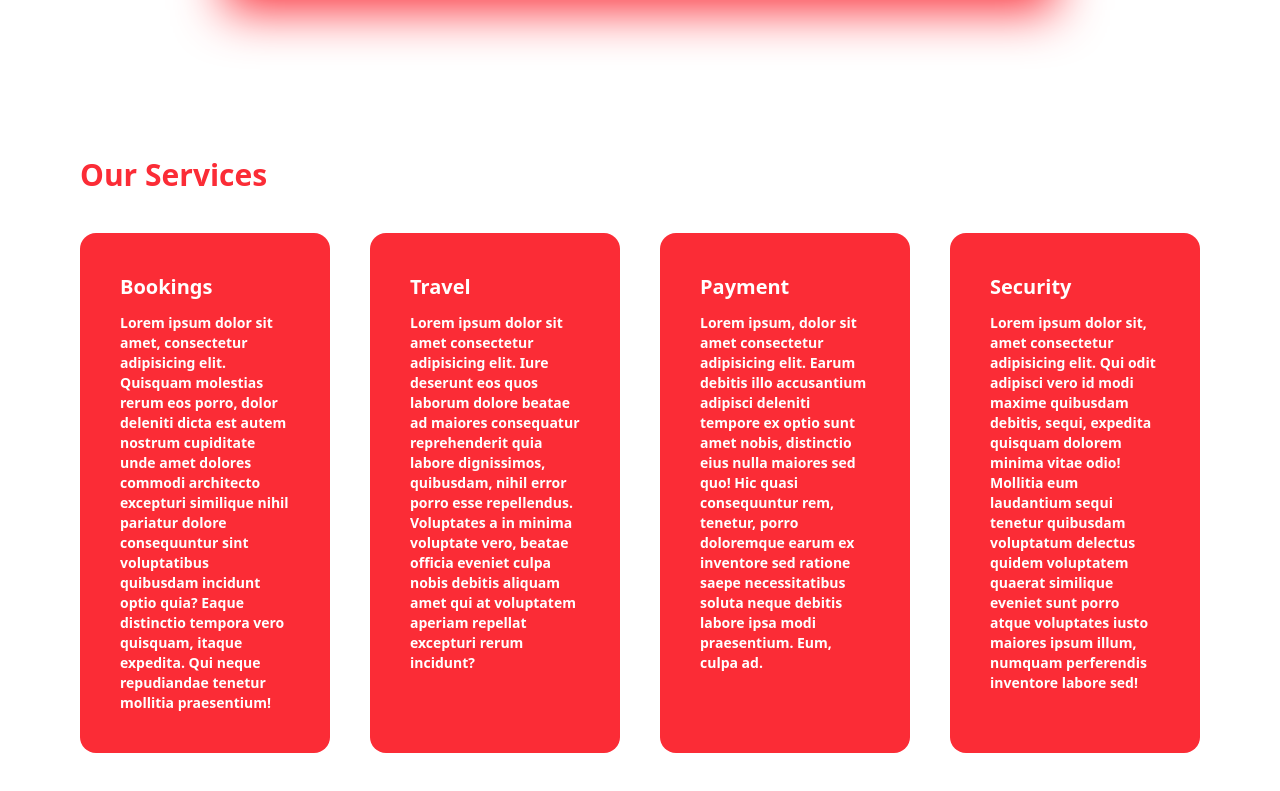
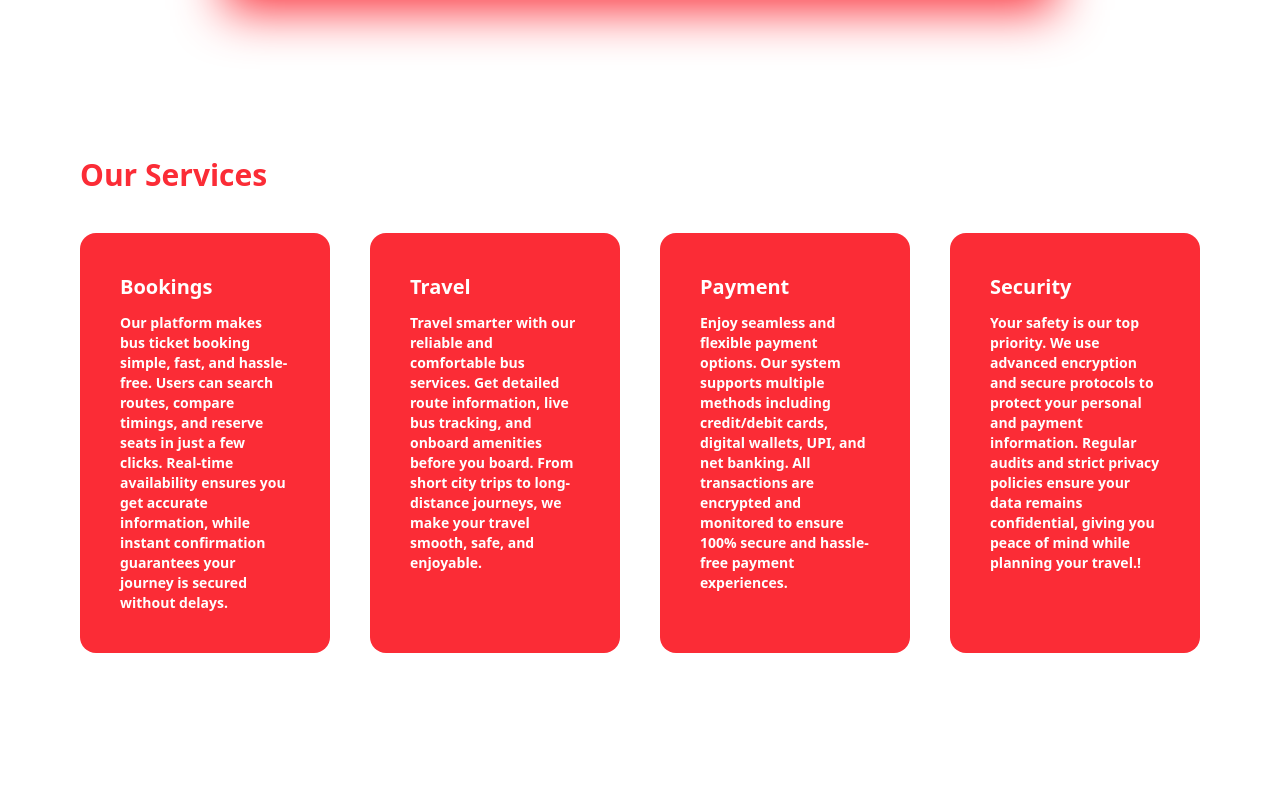
Before and after one commit to anugrahshinde23/Travello-frontend, a plain HTML site: page index.html in a window 1280 px wide. Shown: the part 713-1504 px from the top of the page. Drawn offline with nearby package versions, Linux system fonts and the light colour scheme; some packages are replaced by stand-ins of ours; no server answers; a script that the page names is missing.

Commit message:
changed our servieces

```diff
--- a/index.html
+++ b/index.html
@@ -114,19 +114,19 @@
         <div class="grid grid-cols-4 gap-10 text-white font-bold  ">
           <div class="bg-red-500 p-10 flex flex-col gap-3 rounded-2xl">
             <p class="text-xl">Bookings</p>
-            <p class="font-semibold text-sm">Lorem ipsum dolor sit amet, consectetur adipisicing elit. Quisquam molestias rerum eos porro, dolor deleniti dicta est autem nostrum cupiditate unde amet dolores commodi architecto excepturi similique nihil pariatur dolore consequuntur sint voluptatibus quibusdam incidunt optio quia? Eaque distinctio tempora vero quisquam, itaque expedita. Qui neque repudiandae tenetur mollitia praesentium!</p>
+            <p class="font-semibold text-sm">Our platform makes bus ticket booking simple, fast, and hassle-free. Users can search routes, compare timings, and reserve seats in just a few clicks. Real-time availability ensures you get accurate information, while instant confirmation guarantees your journey is secured without delays.</p>
           </div>
           <div class="bg-red-500 p-10 flex flex-col gap-3 rounded-2xl">
             <p class="text-xl">Travel</p>
-            <p class="font-semibold text-sm">Lorem ipsum dolor sit amet consectetur adipisicing elit. Iure deserunt eos quos laborum dolore beatae ad maiores consequatur reprehenderit quia labore dignissimos, quibusdam, nihil error porro esse repellendus. Voluptates a in minima voluptate vero, beatae officia eveniet culpa nobis debitis aliquam amet qui at voluptatem aperiam repellat excepturi rerum incidunt?</p>
+            <p class="font-semibold text-sm">Travel smarter with our reliable and comfortable bus services. Get detailed route information, live bus tracking, and onboard amenities before you board. From short city trips to long-distance journeys, we make your travel smooth, safe, and enjoyable.</p>
           </div>
           <div class="bg-red-500 p-10 flex flex-col gap-3 rounded-2xl">
             <p class="text-xl">Payment</p>
-            <p class="font-semibold text-sm">Lorem ipsum, dolor sit amet consectetur adipisicing elit. Earum debitis illo accusantium adipisci deleniti tempore ex optio sunt amet nobis, distinctio eius nulla maiores sed quo! Hic quasi consequuntur rem, tenetur, porro doloremque earum ex inventore sed ratione saepe necessitatibus soluta neque debitis labore ipsa modi praesentium. Eum, culpa ad.</p>
+            <p class="font-semibold text-sm">Enjoy seamless and flexible payment options. Our system supports multiple methods including credit/debit cards, digital wallets, UPI, and net banking. All transactions are encrypted and monitored to ensure 100% secure and hassle-free payment experiences.</p>
           </div>
           <div class="bg-red-500 p-10 flex flex-col gap-3 rounded-2xl">
             <p class="text-xl">Security</p>
-            <p class="font-semibold text-sm">Lorem ipsum dolor sit, amet consectetur adipisicing elit. Qui odit adipisci vero id modi maxime quibusdam debitis, sequi, expedita quisquam dolorem minima vitae odio! Mollitia eum laudantium sequi tenetur quibusdam voluptatum delectus quidem voluptatem quaerat similique eveniet sunt porro atque voluptates iusto maiores ipsum illum, numquam perferendis inventore labore sed!</p>
+            <p class="font-semibold text-sm">Your safety is our top priority. We use advanced encryption and secure protocols to protect your personal and payment information. Regular audits and strict privacy policies ensure your data remains confidential, giving you peace of mind while planning your travel.!</p>
           </div>
         </div>
       </div>
```
